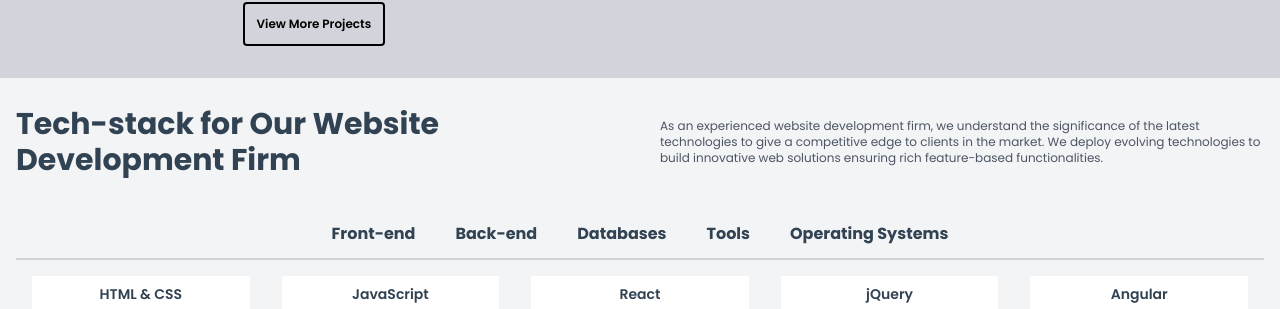
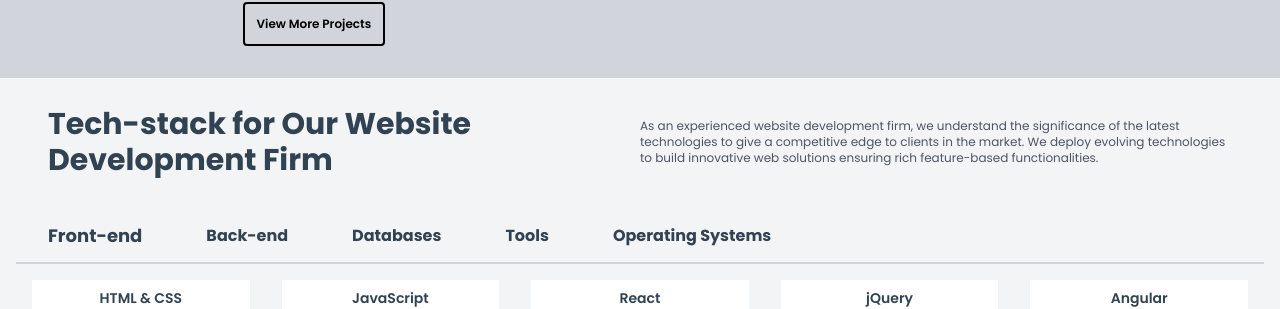
Before and after one commit to developermaroof/tekrevol, a React (Create React App) app: page / in a window 1280 px wide. Shown: the part 1753-2062 px from the top of the page. Built offline with nearby package versions, Linux system fonts and the light colour scheme.

Commit message:
Update SkillsDesktop.jsx

```diff
--- a/src/miniComponents/SkillsDesktop.jsx
+++ b/src/miniComponents/SkillsDesktop.jsx
@@ -9,13 +9,13 @@ const SkillsDesktop = () => {
 
   return (
     <div className="bg-gray-100 p-4">
-      <div className="flex justify-center items-center w-full gap-10">
-        <div className="w-1/2">
+      <div className="flex justify-center items-center w-full gap-10 lg:gap-0 lg:px-8">
+        <div className="w-full">
           <h1 className="font-bold text-skillsHeading text-3xl">
             Tech-stack for Our Website Development Firm
           </h1>
         </div>
-        <div className="w-1/2">
+        <div className="w-full">
           <p className="py-6 text-xs text-gray-600">
             As an experienced website development firm, we understand the
             significance of the latest technologies to give a competitive edge
@@ -25,11 +25,11 @@ const SkillsDesktop = () => {
           </p>
         </div>
       </div>
-      <div className="flex mt-8 justify-center text-center items-center gap-10">
+      <div className="flex mt-8 justify-center text-center items-center gap-10 lg:justify-start lg:pl-8 lg:gap-16">
         <div>
           <h2
-            className={`font-bold text-md text-skillsHeading cursor-pointer ${
-              activeSection === "frontend" ? "text-orange-500" : ""
+            className={`font-bold text-md text-skillsHeading cursor-pointer lg:text-lg ${
+              activeSection === "frontend" ? "text-orange-400" : ""
             }`}
             onClick={() => toggleVisibility("frontend")}
           >
@@ -39,7 +39,7 @@ const SkillsDesktop = () => {
         <div>
           <h2
             className={`font-bold text-md text-skillsHeading cursor-pointer ${
-              activeSection === "backend" ? "text-orange-500" : ""
+              activeSection === "backend" ? "text-orange-400" : ""
             }`}
             onClick={() => toggleVisibility("backend")}
           >
@@ -49,7 +49,7 @@ const SkillsDesktop = () => {
         <div>
           <h2
             className={`font-bold text-md text-skillsHeading cursor-pointer ${
-              activeSection === "databases" ? "text-orange-500" : ""
+              activeSection === "databases" ? "text-orange-400" : ""
             }`}
             onClick={() => toggleVisibility("databases")}
           >
@@ -59,7 +59,7 @@ const SkillsDesktop = () => {
         <div>
           <h2
             className={`font-bold text-md text-skillsHeading cursor-pointer ${
-              activeSection === "tools" ? "text-orange-500" : ""
+              activeSection === "tools" ? "text-orange-400" : ""
             }`}
             onClick={() => toggleVisibility("tools")}
           >
@@ -69,7 +69,7 @@ const SkillsDesktop = () => {
         <div>
           <h2
             className={`font-bold text-md text-skillsHeading cursor-pointer ${
-              activeSection === "operatingSystems" ? "text-orange-500" : ""
+              activeSection === "operatingSystems" ? "text-orange-400" : ""
             }`}
             onClick={() => toggleVisibility("operatingSystems")}
           >
```
